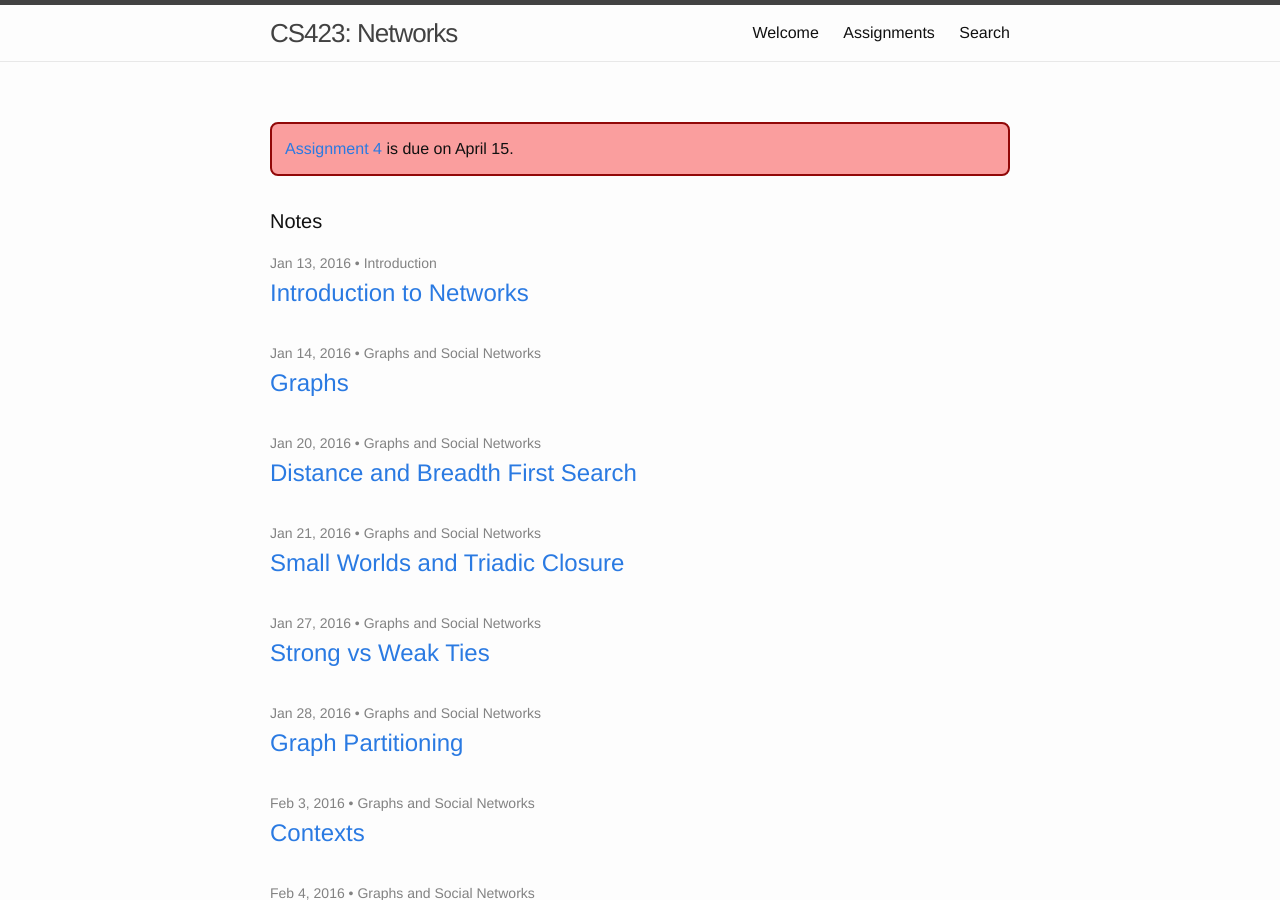
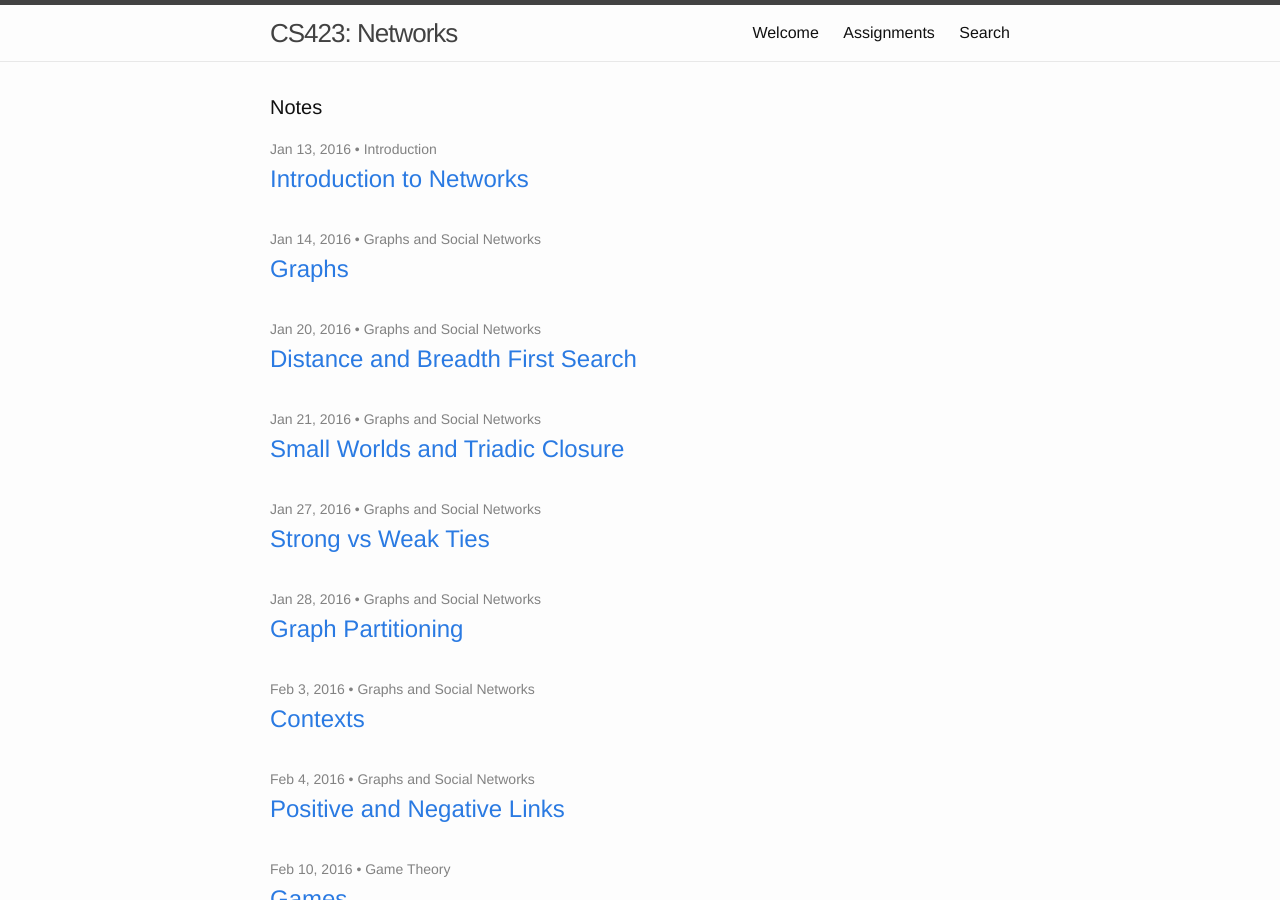
Before and after one commit to starktech23/cs4423.github.io, a Jekyll site: the page built from index.html, in a window 1280 px wide and 900 px high. Built offline with Jekyll 4.4.1, drawn with Linux system fonts in a browser that asks for light colours; a script that is not in the unit is left out.

Commit message:
assignments are closed

```diff
--- a/index.html
+++ b/index.html
@@ -3,10 +3,6 @@ layout: default
 ---
 
 <div class="home">
-
-<div class="note" markdown="1">
-<a href="/assign">Assignment 4</a> is due on April 15.
-</div>
 
   <h1 class="page-heading">Notes</h1>
 
```
